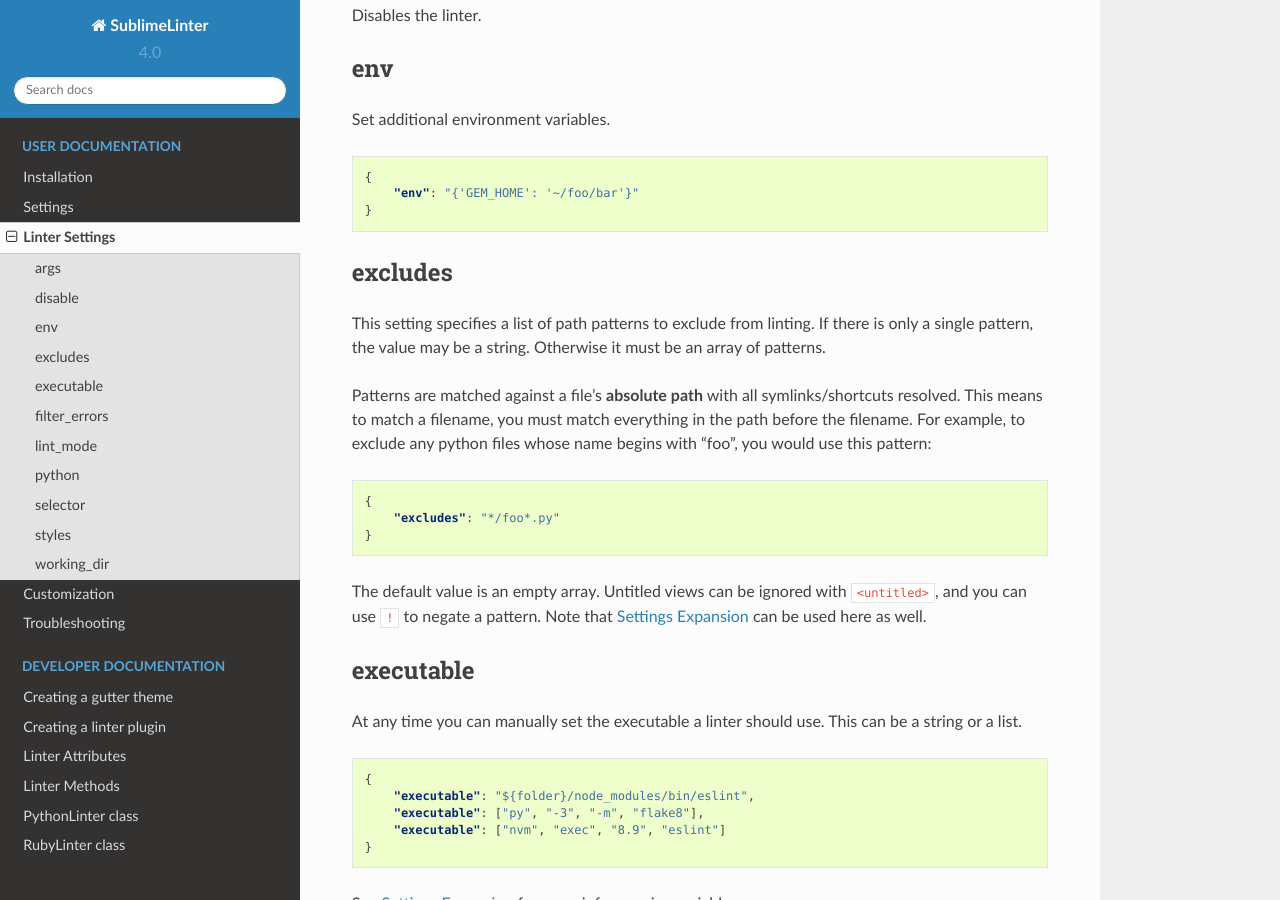
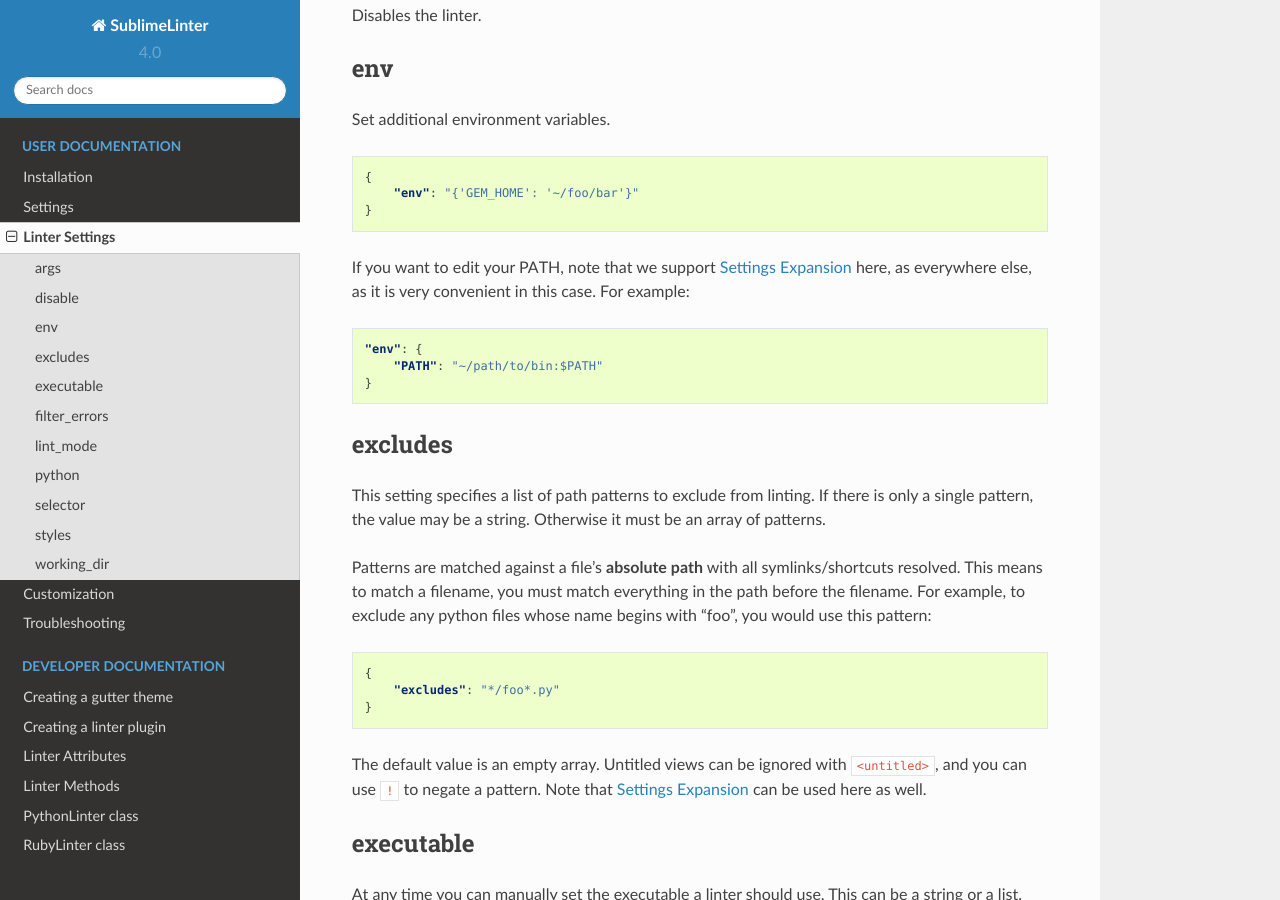
Before and after one commit to SublimeLinter/SublimeLinter, a Sphinx documentation site: the page built from docs/linter_settings.rst, in a window 1280 px wide and 900 px high, scrolled down 719 px. Built offline with Sphinx 7.4.7 and the Read the Docs theme 2.0.0, drawn with Linux system fonts in a browser that asks for light colours.

Commit message:
Recommend using `$PATH` when setting it via `env`

```diff
--- a/docs/linter_settings.rst
+++ b/docs/linter_settings.rst
@@ -35,12 +35,23 @@ Disables the linter.
 
 env
 ---
+
 Set additional environment variables.
 
 .. code-block:: json
 
     {
         "env": "{'GEM_HOME': '~/foo/bar'}"
+    }
+
+If you want to edit your PATH, note that we support :ref:`Settings Expansion
+<settings-expansion>` here, as everywhere else, as it is very convenient in
+this case. For example:
+
+.. code-block:: json
+
+    "env": {
+        "PATH": "~/path/to/bin:$PATH"
     }
 
 
```
